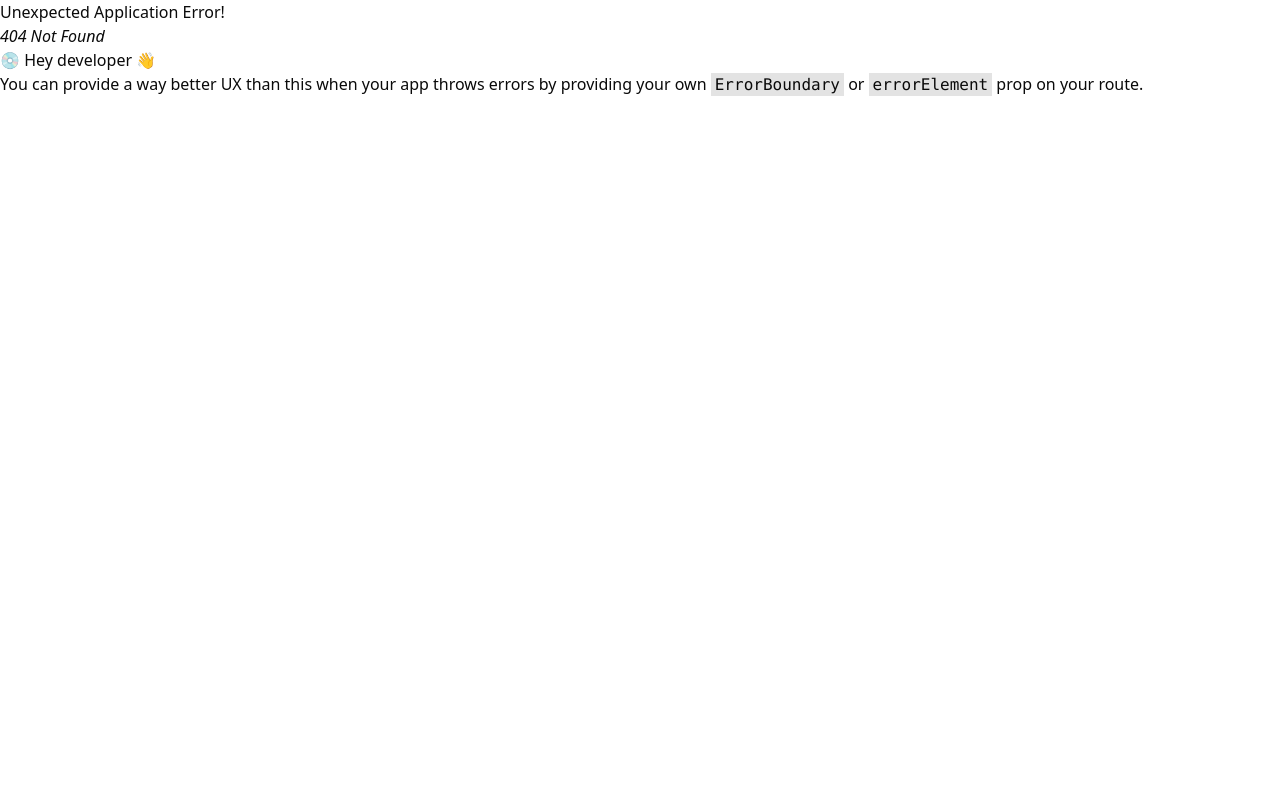
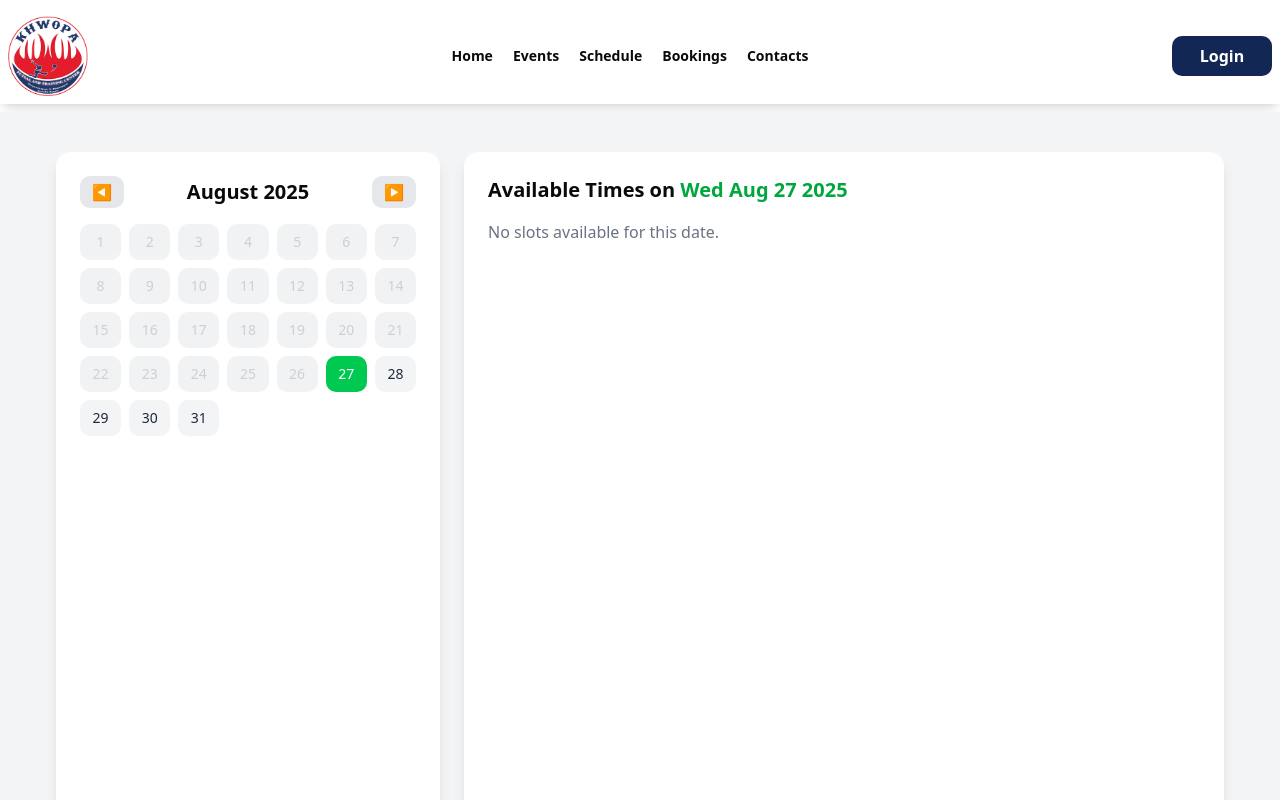
Before and after one commit to devdesignerprakash/khwopa-futsal, a React (Vite) app in the folder client/: page /booking in a window 1280 px wide. Before the commit this address had no page. Shown: the top 800 px of the page. Built offline with nearby package versions, Linux system fonts and the light colour scheme.

Commit message:
feat:booking page completed

```diff
--- a/client/src/components/MainLayout.tsx
+++ b/client/src/components/MainLayout.tsx
@@ -1,8 +1,12 @@
-import { Outlet } from "react-router-dom"
+import { Outlet, useLocation } from "react-router-dom"
 import Navbar from "./Navbar.tsx"
+import Footer from "./Footer.tsx";
 
 
 const MainLayout = () => {
+  const location=useLocation()
+    const hideFooterOn = ["/login", "/signup", "/forgot-password"];
+    const shouldHideFooter = hideFooterOn.includes(location.pathname);
   return (
    <div className="flex flex-col min-h-screen">
   {/* Navbar */}
@@ -14,7 +18,7 @@ const MainLayout = () => {
   <main className="flex-1 bg-gray-100 pt-4 px-4 md:px-8">
     <Outlet />
   </main>
-
+ {!shouldHideFooter && <Footer />}
   {/* Optional Footer can go here */}
 </div>
 
--- a/client/src/components/Navbar.tsx
+++ b/client/src/components/Navbar.tsx
@@ -33,18 +33,18 @@ const Navbar = () => {
                  hover:after:w-full">
                             Schedule
                         </Link>
-                        <li className="relative font-bold text-sm cursor-pointer
+                        <Link to="/booking" className="relative font-bold text-sm cursor-pointer
                  after:content-[''] after:absolute after:w-0 after:h-[2px] after:left-0 after:-bottom-1
                  after:bg-[#122754] after:transition-all after:duration-300
                  hover:after:w-full">
                             Bookings
-                        </li>
-                        <li className="relative font-bold text-sm cursor-pointer
+                        </Link>
+                        <Link to="/contact"className="relative font-bold text-sm cursor-pointer
                  after:content-[''] after:absolute after:w-0 after:h-[2px] after:left-0 after:-bottom-1
                  after:bg-[#122754] after:transition-all after:duration-300
                  hover:after:w-full">
                            Contacts
-                        </li>
+                        </Link>
                     </ul>
                 </div>
                 <div className='flex gap-4 items-center'>
--- /dev/null
+++ b/client/src/pages/Bookings.tsx
@@ -0,0 +1,136 @@
+import { useState } from "react";
+
+// Helper to format YYYY-MM-DD
+const formatDate = (date:Date) => date.toISOString().split("T")[0];
+
+export default function Bookings() {
+  const today = new Date();
+  const [currentMonth, setCurrentMonth] = useState(today.getMonth());
+  const [currentYear, setCurrentYear] = useState(today.getFullYear());
+  const [selectedDate, setSelectedDate] = useState(formatDate(today));
+  const [selectedTime, setSelectedTime] = useState(null);
+
+  // Dummy slots
+  const availableSlots = {
+    "2025-08-28": ["10:00 AM", "11:00 AM", "12:00 PM"],
+    "2025-08-29": ["9:00 AM", "1:00 PM", "2:00 PM"],
+    "2025-09-01": ["7:00 AM", "8:00 AM", "12:00 PM", "4:00 PM"],
+  };
+
+  // Generate days of current month
+  const firstDay = new Date(currentYear, currentMonth, 1);
+  const lastDay = new Date(currentYear, currentMonth + 1, 0);
+
+  const days = [];
+  for (let d = new Date(firstDay); d <= lastDay; d.setDate(d.getDate() + 1)) {
+    days.push(new Date(d));
+  }
+
+  const handleNextMonth = () => {
+    if (currentMonth === 11) {
+      setCurrentMonth(0);
+      setCurrentYear(currentYear + 1);
+    } else {
+      setCurrentMonth(currentMonth + 1);
+    }
+  };
+
+  const handlePrevMonth = () => {
+    if (currentMonth === 0) {
+      setCurrentMonth(11);
+      setCurrentYear(currentYear - 1);
+    } else {
+      setCurrentMonth(currentMonth - 1);
+    }
+  };
+
+  return (
+    <div className="flex h-screen bg-gray-100 p-6 gap-6">
+      {/* Left side: Calendar */}
+      <div className="w-96 bg-white shadow-lg rounded-xl p-6">
+        {/* Calendar header */}
+        <div className="flex items-center justify-between mb-4">
+          <button
+            onClick={handlePrevMonth}
+            className="px-3 py-1 bg-gray-200 rounded-lg hover:bg-gray-300"
+          >
+            ◀
+          </button>
+          <h2 className="text-xl font-bold">
+            {new Date(currentYear, currentMonth).toLocaleString("default", {
+              month: "long",
+              year: "numeric",
+            })}
+          </h2>
+          <button
+            onClick={handleNextMonth}
+            className="px-3 py-1 bg-gray-200 rounded-lg hover:bg-gray-300"
+          >
+            ▶
+          </button>
+        </div>
+
+        {/* Calendar grid */}
+        <div className="grid grid-cols-7 gap-2 text-center">
+          {days.map((day) => {
+            const dateStr = formatDate(day);
+            const isPast = day < new Date().setHours(0, 0, 0, 0);
+            const isSelected = selectedDate === dateStr;
+
+            return (
+              <button
+                key={dateStr}
+                onClick={() => !isPast && setSelectedDate(dateStr)}
+                disabled={isPast}
+                className={`px-2 py-2 rounded-lg text-sm font-medium
+                  ${
+                    isPast
+                      ? "bg-gray-200 text-gray-400 cursor-not-allowed opacity-50"
+                      : isSelected
+                      ? "bg-green-500 text-white"
+                      : "bg-gray-100 text-gray-800 hover:bg-green-100"
+                  }`}
+              >
+                {day.getDate()}
+              </button>
+            );
+          })}
+        </div>
+      </div>
+
+      {/* Right side: Timeslots */}
+      <div className="flex-1 bg-white shadow-lg rounded-xl p-6">
+        <h2 className="text-xl font-bold mb-4">
+          Available Times on{" "}
+          <span className="text-green-600">
+            {new Date(selectedDate).toDateString()}
+          </span>
+        </h2>
+
+        <div className="flex flex-wrap gap-3">
+          {availableSlots[selectedDate]?.map((time) => (
+            <button
+              key={time}
+              onClick={() => setSelectedTime(time)}
+              className={`px-4 py-2 rounded-lg text-sm font-medium ${
+                selectedTime === time
+                  ? "bg-green-500 text-white"
+                  : "bg-gray-200 text-gray-800 hover:bg-gray-300"
+              }`}
+            >
+              {time}
+            </button>
+          )) || (
+            <p className="text-gray-500">No slots available for this date.</p>
+          )}
+        </div>
+
+        {selectedTime && (
+          <button className="mt-6 bg-green-500 text-white px-6 py-3 rounded-xl font-semibold text-lg">
+            Book {selectedTime}
+          </button>
+        )}
+      </div>
+    </div>
+  );
+}
--- /dev/null
+++ b/client/src/pages/Contact.tsx
@@ -0,0 +1,11 @@
+
+
+
+
+const Contact = () => {
+  return (
+    <div>Contact</div>
+  )
+}
+
+export default Contact
--- a/client/src/pages/Home.tsx
+++ b/client/src/pages/Home.tsx
@@ -1,5 +1,4 @@
 import Bookings from "../components/TodayBookings"
-import Footer from "../components/Footer"
 import HeroSection from "../components/HeroSection"
 
 
@@ -10,7 +9,6 @@ const Home = () => {
     <>
     <HeroSection/>
     <Bookings/>
-    <Footer/>
     </>
   )
 }
--- a/client/src/pages/Schedule.tsx
+++ b/client/src/pages/Schedule.tsx
@@ -1,6 +1,5 @@
-import React, { useEffect, useState } from "react";
-import Footer from "../components/Footer";
 
+import {useState,useEffect} from 'react';
 
 export default function Schedule() {
   const [schedule, setSchedule] = useState([]);
@@ -81,9 +80,6 @@ export default function Schedule() {
         </table>
       </div>
     </div>
-   <div>
-     <Footer/>
-   </div>
     </>
   );
 }
```
Also changed, not shown: client/src/utils/routes.tsx (+10 -0 lines).
